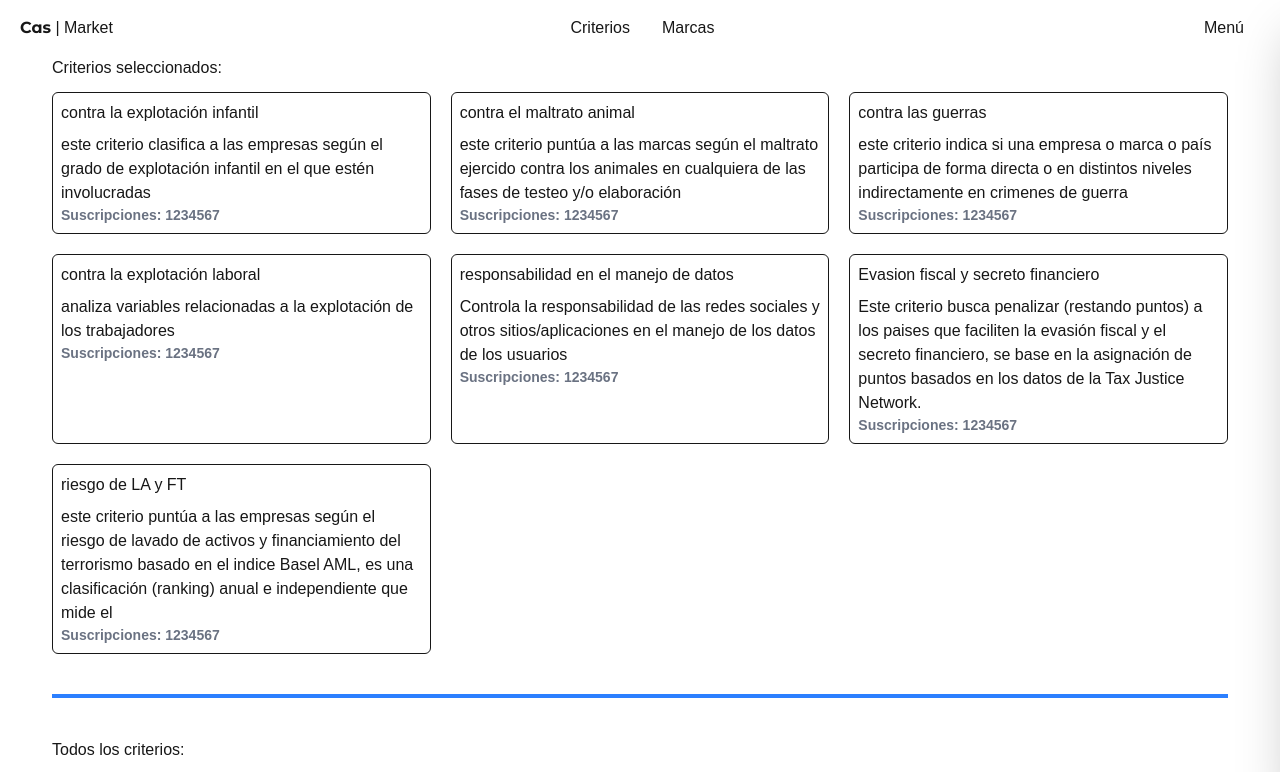
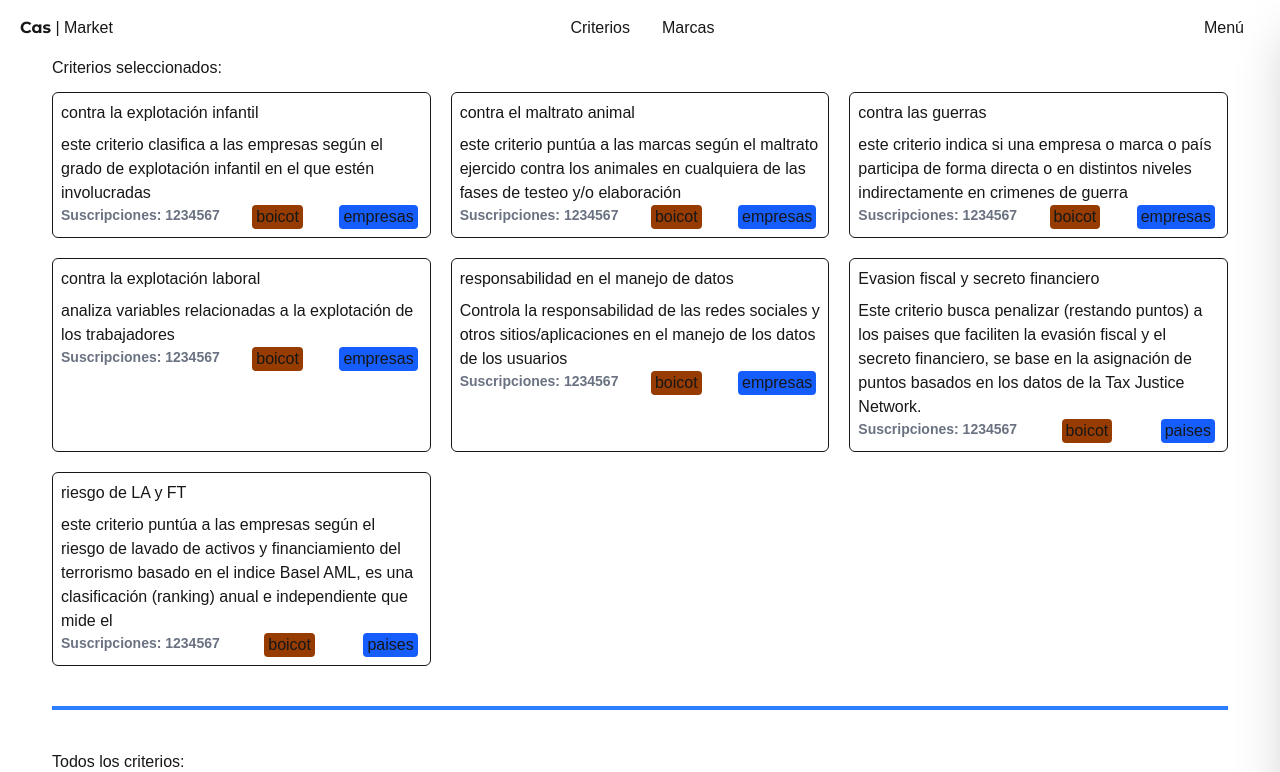
Before and after one commit to lucalquemist/cas-market, a Next.js app: page /criterios in a window 1280 px wide. Shown: the top 772 px of the page. Built offline with nearby package versions, Linux system fonts and the light colour scheme.

Commit message:
implementando criterios de países

```diff
--- a/components/criterios/criterio-grid/CriterioGridItem.tsx
+++ b/components/criterios/criterio-grid/CriterioGridItem.tsx
@@ -29,7 +29,13 @@ export const CriterioGridItem = ({ criterio }:Props) => {
             { descriptionTrunc }
           </Link>
           { /* agregar opción de guardar y opción de suscripción */ }
-          <span className="font-bold text-gray-500 text-sm">Suscripciones: { criterio.suscripciones }</span>
+          <div className="flex justify-between">
+            <span className="font-bold text-gray-500 text-sm">Suscripciones: { criterio.suscripciones }</span>
+
+            <div className="px-1 bg-amber-800 rounded">{criterio.tipo}</div>
+            <div className="mx-1 px-1 bg-blue-600 rounded ">{criterio.implicado}</div>
+
+          </div>
         </div>
     </div>
 
```
